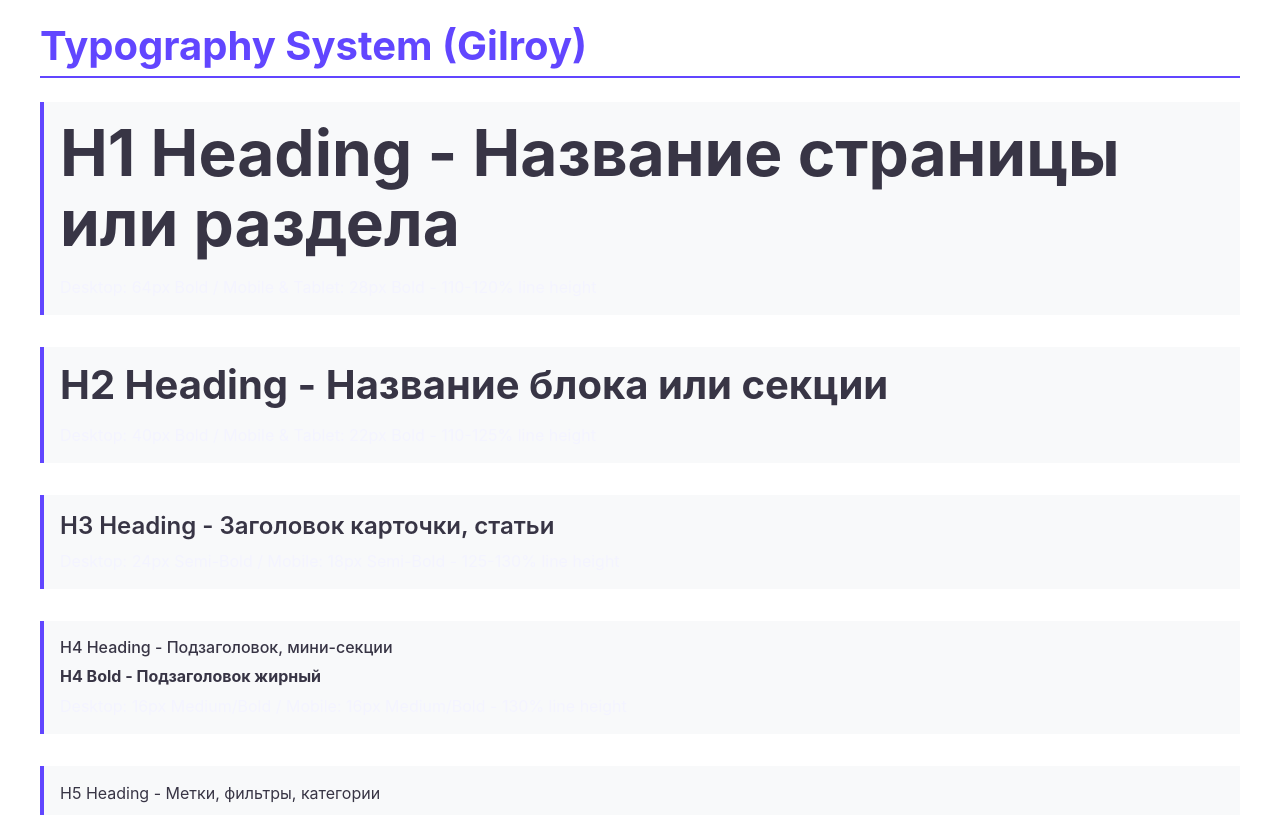
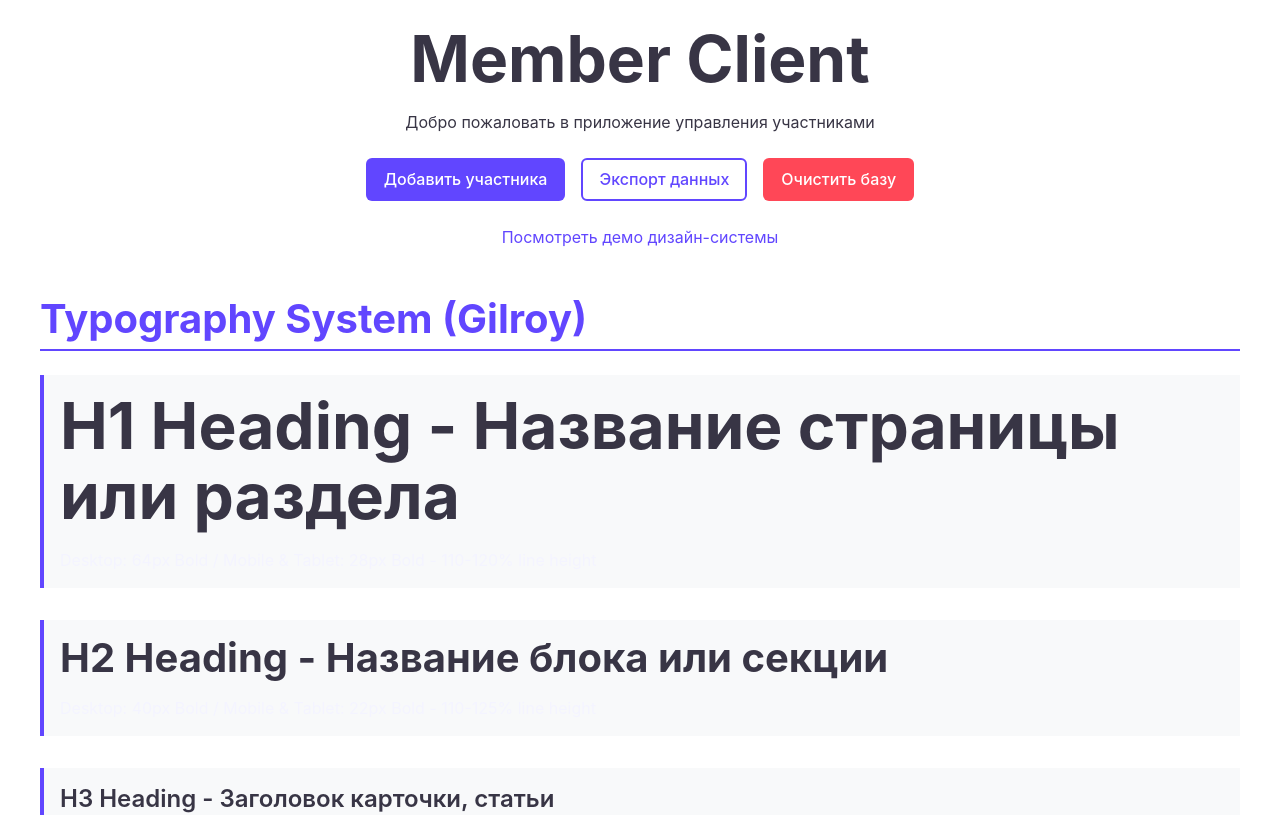
Before and after one commit to antonysavache/crypto-site-member-client, an Angular app: page / in a window 1280 px wide. Shown: the top 815 px of the page. Built offline with nearby package versions, Linux system fonts and the light colour scheme.

Commit message:
buttons done

```diff
--- a/src/app/app.html
+++ b/src/app/app.html
@@ -1 +1,24 @@
-<app-styles-demo />
+<div class="container">
+  <div class="text-center py-3">
+    <h1>Member Client</h1>
+    <p>Добро пожаловать в приложение управления участниками</p>
+
+    <!-- Простой пример использования новой кнопочной системы -->
+    <div class="mt-3">
+      <button class="btn-primary mr-2">Добавить участника</button>
+      <button class="btn-secondary mr-2">Экспорт данных</button>
+      <button class="btn-danger">Очистить базу</button>
+    </div>
+
+    <div class="mt-3">
+      <a href="#demo" class="btn-link">Посмотреть демо дизайн-системы</a>
+    </div>
+  </div>
+</div>
+
+<!-- Demo section -->
+<div id="demo">
+  <app-styles-demo></app-styles-demo>
+</div>
+
+<router-outlet />
--- a/src/app/app.ts
+++ b/src/app/app.ts
@@ -1,12 +1,11 @@
 import { Component, signal } from '@angular/core';
 import { RouterOutlet } from '@angular/router';
-import {StylesDemoComponent} from './components/styles-demo/styles-demo';
+import { StylesDemoComponent } from './components/styles-demo/styles-demo';
 
 @Component({
   selector: 'app-root',
   imports: [RouterOutlet, StylesDemoComponent],
   templateUrl: './app.html',
-  standalone: true,
   styleUrl: './app.css'
 })
 export class App {
--- a/src/styles.scss
+++ b/src/styles.scss
@@ -7,6 +7,7 @@
 @import 'styles/mixins';
 @import 'styles/reset';
 @import 'styles/typography';
+@import 'styles/buttons';
 @import 'styles/utilities';
 
 // ================================
@@ -111,7 +112,8 @@ body {
   }
 }
 
-// Demo button styles
+// Demo button styles - DEPRECATED, use .btn-* classes instead
+// These styles are kept for backward compatibility only
 .demo-button {
   @include button-reset();
   padding: $spacing-sm $spacing-md;
--- /dev/null
+++ b/src/styles/_buttons.scss
@@ -0,0 +1,162 @@
+// ================================
+// BUTTON SYSTEM
+// ================================
+
+// Base button styles
+%btn-base {
+  @include button-reset();
+  padding: $spacing-sm $spacing-md;
+  border-radius: $border-radius;
+  font-weight: $font-weight-medium;
+  font-size: $font-size-base;
+  line-height: 1.4;
+  transition: all 0.2s ease;
+  display: inline-block;
+  text-decoration: none;
+  text-align: center;
+  cursor: pointer;
+  border: 2px solid transparent;
+
+  // Focus styles для всех кнопок
+  &:focus-visible,
+  &:focus {
+    @include focus-ring();
+    outline: none;
+  }
+
+  // Disabled состояние (если вдруг понадобится)
+  &:disabled,
+  &.disabled {
+    opacity: 0.6;
+    cursor: not-allowed;
+    transform: none !important;
+  }
+}
+
+// Primary button
+.btn-primary {
+  @extend %btn-base;
+  background-color: $color-primary;
+  color: $color-text-light;
+
+  &:hover,
+  &:focus-visible,
+  &:focus {
+    background-color: #5138d4; // Darkened primary
+    transform: translateY(-1px);
+    color: $color-text-light;
+    text-decoration: none;
+  }
+
+  &:active {
+    transform: translateY(0);
+    background-color: #4429b8; // Even darker for active
+  }
+}
+
+// Secondary button
+.btn-secondary {
+  @extend %btn-base;
+  background-color: transparent;
+  color: $color-primary;
+  border-color: $color-primary;
+
+  &:hover,
+  &:focus-visible,
+  &:focus {
+    background-color: $color-primary;
+    color: $color-text-light;
+    transform: translateY(-1px);
+    text-decoration: none;
+  }
+
+  &:active {
+    transform: translateY(0);
+    background-color: #5138d4;
+  }
+}
+
+// Danger button
+.btn-danger {
+  @extend %btn-base;
+  background-color: $color-danger;
+  color: $color-text-light;
+
+  &:hover,
+  &:focus-visible,
+  &:focus {
+    background-color: #e03e52; // Darkened danger
+    transform: translateY(-1px);
+    color: $color-text-light;
+    text-decoration: none;
+  }
+
+  &:active {
+    transform: translateY(0);
+    background-color: #cc2e44; // Even darker for active
+  }
+}
+
+// Button sizes (дополнительные модификаторы)
+.btn-sm {
+  padding: $spacing-xs $spacing-sm;
+  font-size: 14px;
+}
+
+.btn-lg {
+  padding: $spacing-md $spacing-lg;
+  font-size: 18px;
+}
+
+// Full width button
+.btn-block {
+  width: 100%;
+  display: block;
+}
+
+// Ghost variant (для каждого типа)
+.btn-primary-ghost {
+  @extend %btn-base;
+  background-color: transparent;
+  color: $color-primary;
+  border-color: $color-primary;
+
+  &:hover,
+  &:focus-visible,
+  &:focus {
+    background-color: rgba($color-primary, 0.1);
+    transform: translateY(-1px);
+  }
+}
+
+.btn-danger-ghost {
+  @extend %btn-base;
+  background-color: transparent;
+  color: $color-danger;
+  border-color: $color-danger;
+
+  &:hover,
+  &:focus-visible,
+  &:focus {
+    background-color: rgba($color-danger, 0.1);
+    transform: translateY(-1px);
+  }
+}
+
+// Link-style button (выглядит как ссылка, но ведет себя как кнопка)
+.btn-link {
+  @extend %btn-base;
+  background-color: transparent;
+  color: $color-primary;
+  border: none;
+  padding: 0;
+  font-weight: $font-weight-regular;
+
+  &:hover,
+  &:focus-visible,
+  &:focus {
+    color: #5138d4;
+    text-decoration: underline;
+    transform: none;
+  }
+}
--- a/src/styles/_typography.scss
+++ b/src/styles/_typography.scss
@@ -261,3 +261,22 @@ hr {
 .letter-spacing-tight { letter-spacing: -0.025em; }
 .letter-spacing-normal { letter-spacing: 0; }
 .letter-spacing-wide { letter-spacing: 0.025em; }
+
+// Единственный полезный класс - для кликабельного текста (не ссылки)
+.clickable-text {
+  color: $color-primary;
+  cursor: pointer;
+  transition: color 0.2s ease;
+
+  &:hover,
+  &:focus-visible,
+  &:focus {
+    color: #5138d4;
+  }
+
+  &:focus-visible,
+  &:focus {
+    @include focus-ring();
+    outline: none;
+  }
+}
```
